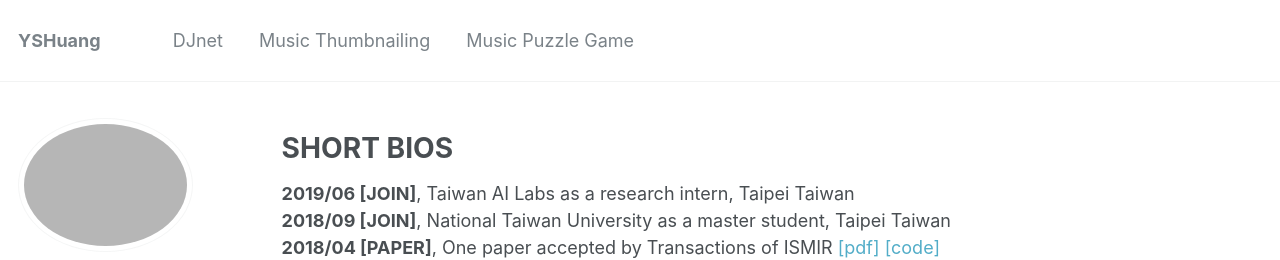
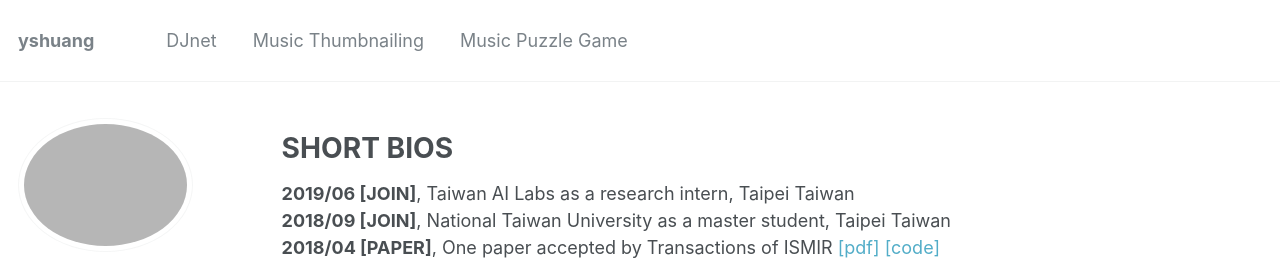
Before and after one commit to remyhuang/remyhuang.github.io, a Jekyll site: the page built from _pages/about.md, in a window 1280 px wide. Shown: the top 260 px of the page. Built offline with Jekyll 4.4.1, drawn with Linux system fonts in a browser that asks for light colours; some web fonts are replaced.

```diff
--- a/_config.yml
+++ b/_config.yml
@@ -7,7 +7,7 @@
 
 # Site Settings
 locale                   : "en-US"
-title                    : "YSHuang"
+title                    : "yshuang"
 title_separator          : "-"
 name                     : &name "Yu-Siang Huang"
 description              : &description "personal description"
@@ -99,7 +99,7 @@ author:
   orcid            :
   pinterest        :
   soundcloud       :
-  stackoverflow    : # http://stackoverflow.com/users/123456/username
+  stackoverflow    :
   steam            :
   tumblr           :
   twitter          :
```
